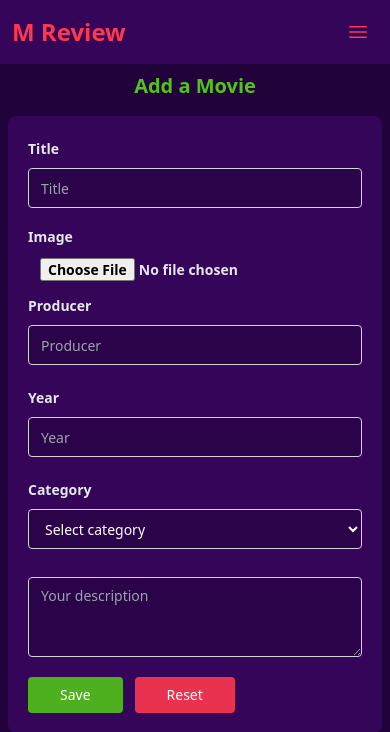
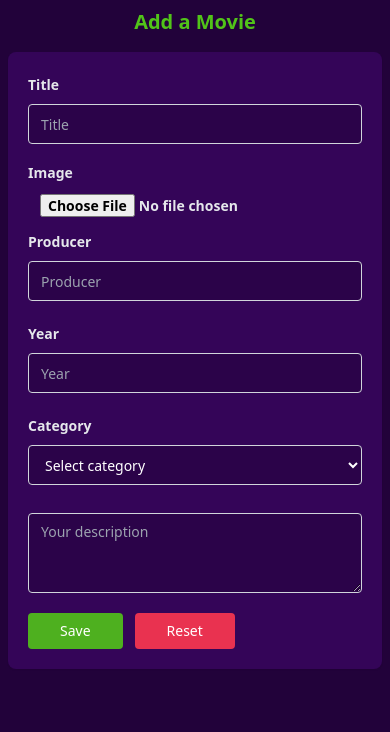
Before and after one commit to MaheshUmayangaRathnayaka/Movie_Review, a Django app: page /add-movie/ in a window 390 px wide. Shown: the top 732 px of the page. Run offline with Django 5.2, Linux system fonts and the light colour scheme; a user stored in the database is signed in; data comes from the database, SQL or seed files in the repository; both versions use the stored data as it was after the commit; some libraries are stand-ins or nearby versions.

Commit message:
commit 5

```diff
--- a/movie_review/accounts/models.py
+++ b/movie_review/accounts/models.py
@@ -6,7 +6,8 @@ from django.db import models
 class UserProfile(models.Model):
     id = models.UUIDField(primary_key=True, default=uuid.uuid4, editable=False, max_length=15)
     person = models.ForeignKey(User, on_delete=models.CASCADE, related_name='profile')
-    avatar = models.ImageField(upload_to='user_avatars', default='user.jpg')
+    avatar = models.ImageField(upload_to='user_avatars', default='user_avatars/default.jpg', blank=True, null=True)
+
 
 
     def __str__(self) -> str:
--- a/movie_review/movies/models.py
+++ b/movie_review/movies/models.py
@@ -20,7 +20,7 @@ class Movie(models.Model):
     created_at = models.DateTimeField(auto_now_add=True)
 
     def __str__(self) -> str:
-        return f"{self.title} uploaded by {self.ownner}"
+        return f"{self.title} uploaded by {self.owner}"
 
 
     def average_rating(self):
--- a/movie_review/movies/templates/add_movie.html
+++ b/movie_review/movies/templates/add_movie.html
@@ -4,82 +4,7 @@
 <!--  -->
 {% block content %}
     <header class="text-pred">
-      <!-- Mobile Navbar -->
-      <nav class="flex flex-col w-full bg-pLightPurple shadow-sm p-3 lg:hidden">
-        <!-- Top -->
-        <div class="flex flex-row justify-between items-center" id="top">
-          <a href="/" class="font-bold text-2xl whitespace-nowrap"> M Review</a>
 
-          <!-- Open and Close Mobile Nav -->
-          <div class="cursor-pointer p-2" id="toggle-mobile-nav">
-            <svg
-              xmlns="http://www.w3.org/2000/svg"
-              fill="none"
-              viewBox="0 0 24 24"
-              stroke-width="1.5"
-              stroke="currentColor"
-              class="w-6 h-6"
-            >
-              <path
-                stroke-linecap="round"
-                stroke-linejoin="round"
-                d="M3.75 6.75h16.5M3.75 12h16.5m-16.5 5.25h16.5"
-              />
-            </svg>
-          </div>
-        </div>
-        <!-- Links -->
-        <div class="mt-5 hidden ease-in-out duration-1000" id="links">
-          <!-- Links -->
-          <ul class="mt-3">
-            <li>
-              <a
-                href="/"
-                class="block text-center text-xl rounded-md p-2 duration-500 ease-in-out hover:bg-pgray hover:font-semibold"
-                >Latest Movies</a
-              >
-            </li>
-            <li>
-              <a
-                href="/"
-                class="block text-center text-xl rounded-md p-2 duration-500 ease-in-out hover:bg-pgray"
-                >Most Popular</a
-              >
-            </li>
-          </ul>
-
-          <hr class="border-1 border-white/10 my-4" />
-          <!-- Profile -->
-          <div class="w-full flex justify-between items-center">
-            <a href="{% url 'profile' %}" class="flex flex-row items-center gap-5">
-              <img
-                src="images/user.jpg"
-                alt="profile picture"
-                class="w-12 h-12 rounded-full"
-              />
-              <div class="">
-                <p class="font-bold">{{ request.user.username }}</p>
-                <p class="opacity-70">{{ request.user.email }}</p>
-              </div>
-            </a>
-            <!-- Logout -->
-            <a href="{% url 'logout' %}">
-              <svg
-                xmlns="http://www.w3.org/2000/svg"
-                viewBox="0 0 24 24"
-                fill="currentColor"
-                class="w-6 h-6"
-              >
-                <path
-                  fill-rule="evenodd"
-                  d="M7.5 3.75A1.5 1.5 0 006 5.25v13.5a1.5 1.5 0 001.5 1.5h6a1.5 1.5 0 001.5-1.5V15a.75.75 0 011.5 0v3.75a3 3 0 01-3 3h-6a3 3 0 01-3-3V5.25a3 3 0 013-3h6a3 3 0 013 3V9A.75.75 0 0115 9V5.25a1.5 1.5 0 00-1.5-1.5h-6zm5.03 4.72a.75.75 0 010 1.06l-1.72 1.72h10.94a.75.75 0 010 1.5H10.81l1.72 1.72a.75.75 0 11-1.06 1.06l-3-3a.75.75 0 010-1.06l3-3a.75.75 0 011.06 0z"
-                  clip-rule="evenodd"
-                />
-              </svg>
-            </a>
-          </div>
-        </div>
-      </nav>
       <!-- Desktop Navbar -->
       <nav
         class="hidden lg:flex justify-between flex-col w-full bg-pLightPurple shadow-sm py-3 px-10"
```
Also changed, not shown: movie_review/db.sqlite3, movie_review/media/user_avatars/default.jpg (renamed from movie_review/media/user_avatars/default_avatar.jpg).
